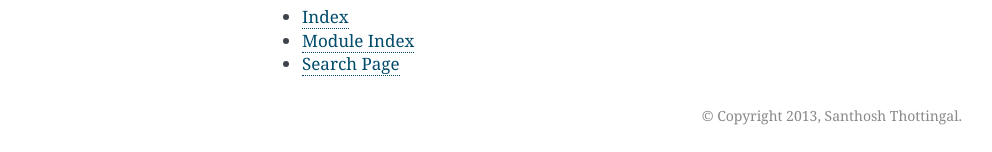
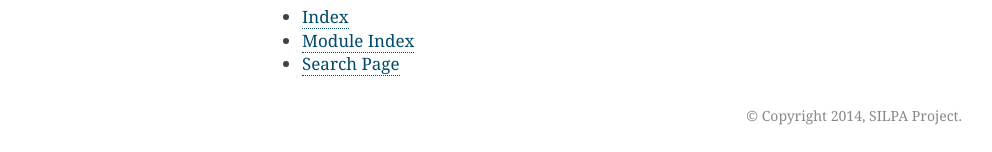
Before and after one commit to libindic/Silpa-Flask, a Sphinx documentation site: the page built from docs/index.rst, in a window 1280 px wide. Shown: the part 1056-1208 px from the top of the page, without its empty margins (148-1140 px from the left). Built offline with Sphinx 7.4.7, drawn with Linux system fonts in a browser that asks for light colours.

Commit message:
Change copyright holders to SILPA Project group

```diff
--- a/docs/conf.py
+++ b/docs/conf.py
@@ -42,7 +42,7 @@ master_doc = 'index'
 
 # General information about the project.
 project = u'Silpa'
-copyright = u'2013, Santhosh Thottingal'
+copyright = u'2014, SILPA Project'
 
 # The version info for the project you're documenting, acts as replacement for
 # |version| and |release|, also used in various other places throughout the
```
